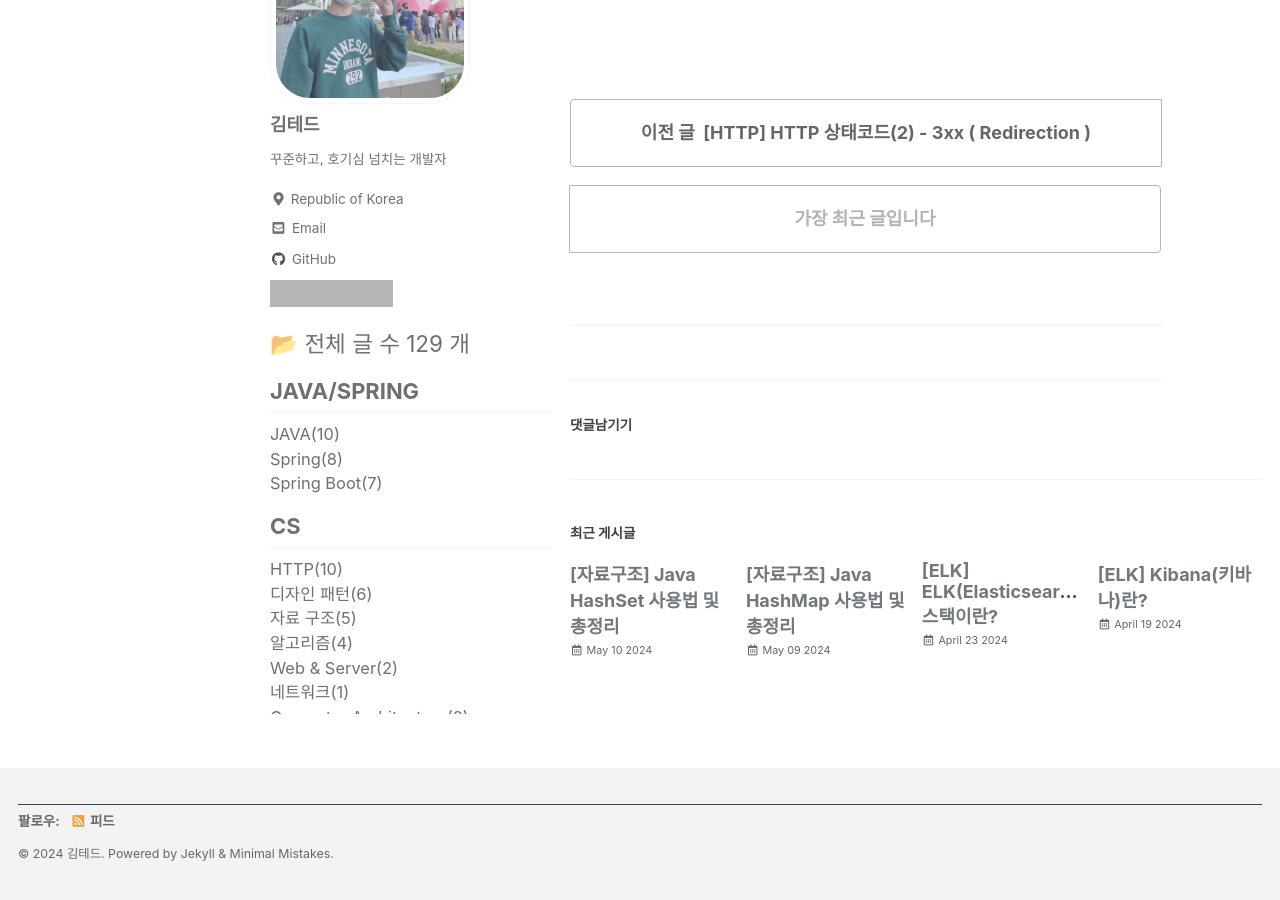
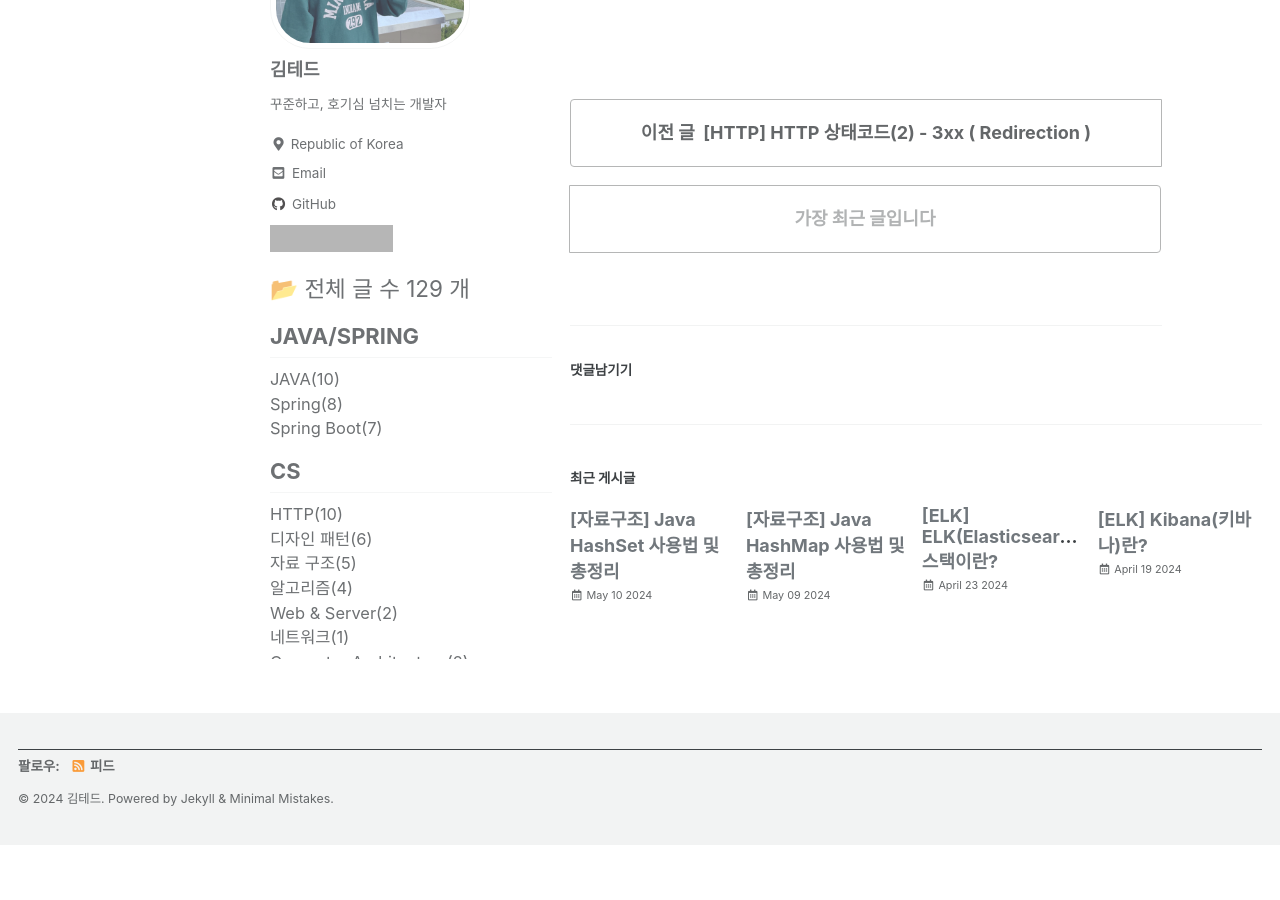
Before and after one commit to idkim97/idkim97.github.io, a Jekyll site: the page built from _posts/2023-02-24-HTTP 상태코드(3) - 4xx ( Client Error ) , 5xx ( Server Error ).md, in a window 1280 px wide and 900 px high, scrolled down 3962 px. Built offline with Jekyll 4.4.1, drawn with Linux system fonts in a browser that asks for light colours; cached includes are drawn as plain includes; some web fonts are replaced; comment, search, counter and statistics services are not loaded; after the commit the page ends 4807 px from its top, so only the background shows below that; grey boxes are pictures that could not be loaded.

Commit message:
Update comments.html

```diff
--- a/_includes/comments.html
+++ b/_includes/comments.html
@@ -151,10 +151,8 @@
         {% endif %}
       </section>
     {% when "utterances" %}
-      <!-- 줄간격 및 구분선 추가 -->
-      <div style="margin: 3em 0;">
-        <hr>
-      </div>
+      <!-- 줄간격  추가 -->
+      <div style="margin: 3em 0;"></div>
       <h4 class="page__comments-title">{{ comments_label }}</h4>
       <section id="utterances-comments"></section>
     {% when "custom" %}
```
